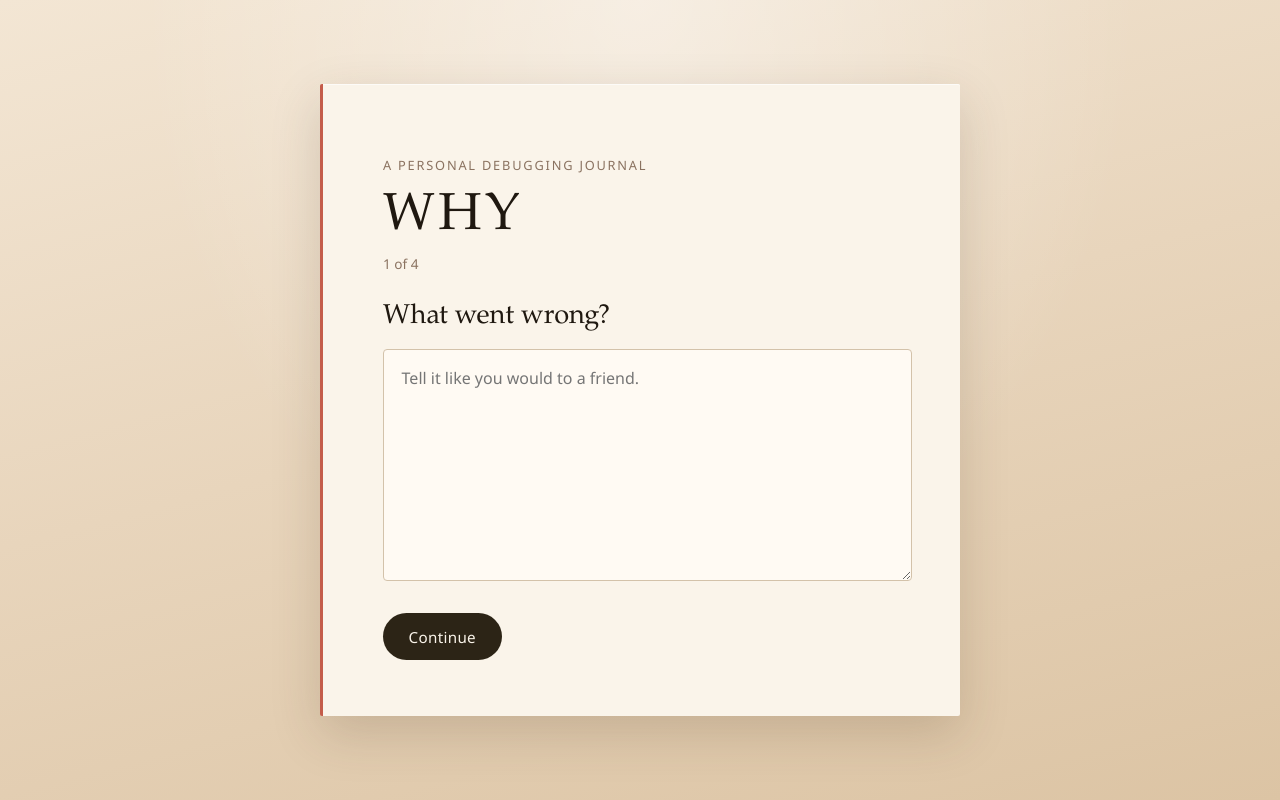
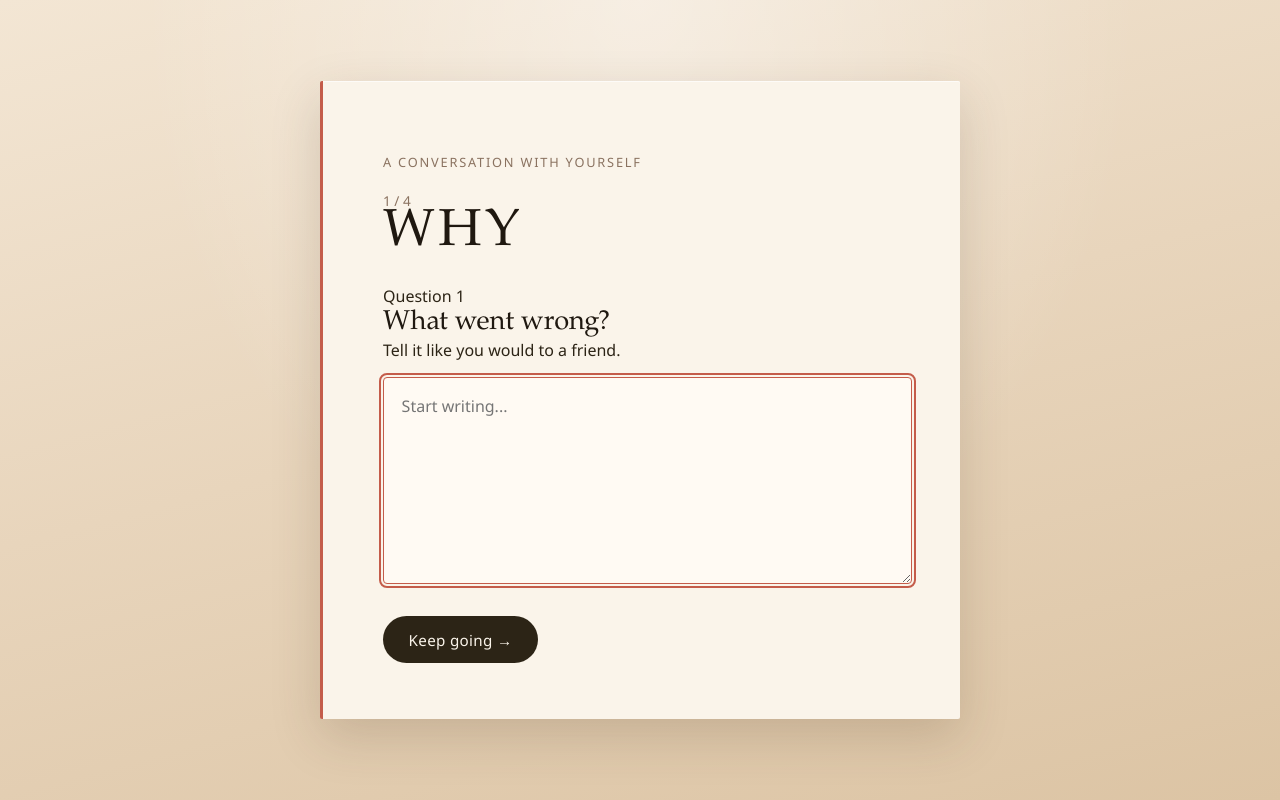
Before and after one commit to AgrajKc/capstone-project1, a Flask app: page /debug/1 in a window 1280 px wide. Run offline with Flask 3, Linux system fonts and the light colour scheme.

Commit message:
Revamp debug.html layout and form elements

```diff
--- a/templates/debug.html
+++ b/templates/debug.html
@@ -1,3 +1,4 @@
+
 <!DOCTYPE html>
 <html lang="en">
   <head>
@@ -11,34 +12,44 @@
   </head>
   <body>
     <main class="page page-debug">
-      <p class="eyebrow">A personal debugging journal</p>
+      <div class="debug-header">
+        <p class="eyebrow">A conversation with yourself</p>
+        <p class="quiet-progress">{{ step }} / {{ total }}</p>
+      </div>
+
       <h1 class="brand">WHY</h1>
-      <p class="quiet-progress">{{ step }} of {{ total }}</p>
 
-      <form method="post">
-        <label for="answer">{{ question.prompt }}</label>
+      <form method="post" class="debug-form">
+        <div class="question-block">
+          <p class="question-number">Question {{ step }}</p>
+          <label for="answer">{{ question.prompt }}</label>
+          <p class="question-hint">{{ question.placeholder }}</p>
+        </div>
+
         <textarea
           id="answer"
           name="answer"
-          rows="8"
-          placeholder="{{ question.placeholder }}"
+          rows="7"
+          placeholder="Start writing..."
+          autofocus
         >{{ answer }}</textarea>
+
+        {% if error %}
+        <p class="note note-error">{{ error }}</p>
+        {% endif %}
 
         <div class="form-nav">
           {% if step > 1 %}
           <button type="submit" class="back-link" name="direction" value="back">
-            Previous question
+            ← Previous
           </button>
           {% endif %}
+
           <button type="submit" class="start-btn" name="direction" value="next">
-            {% if is_last %}Save this{% else %}Continue{% endif %}
+            {% if is_last %}Finish reflection{% else %}Keep going →{% endif %}
           </button>
         </div>
       </form>
-
-      {% if error %}
-      <p class="note note-error">{{ error }}</p>
-      {% endif %}
     </main>
   </body>
 </html>
```
